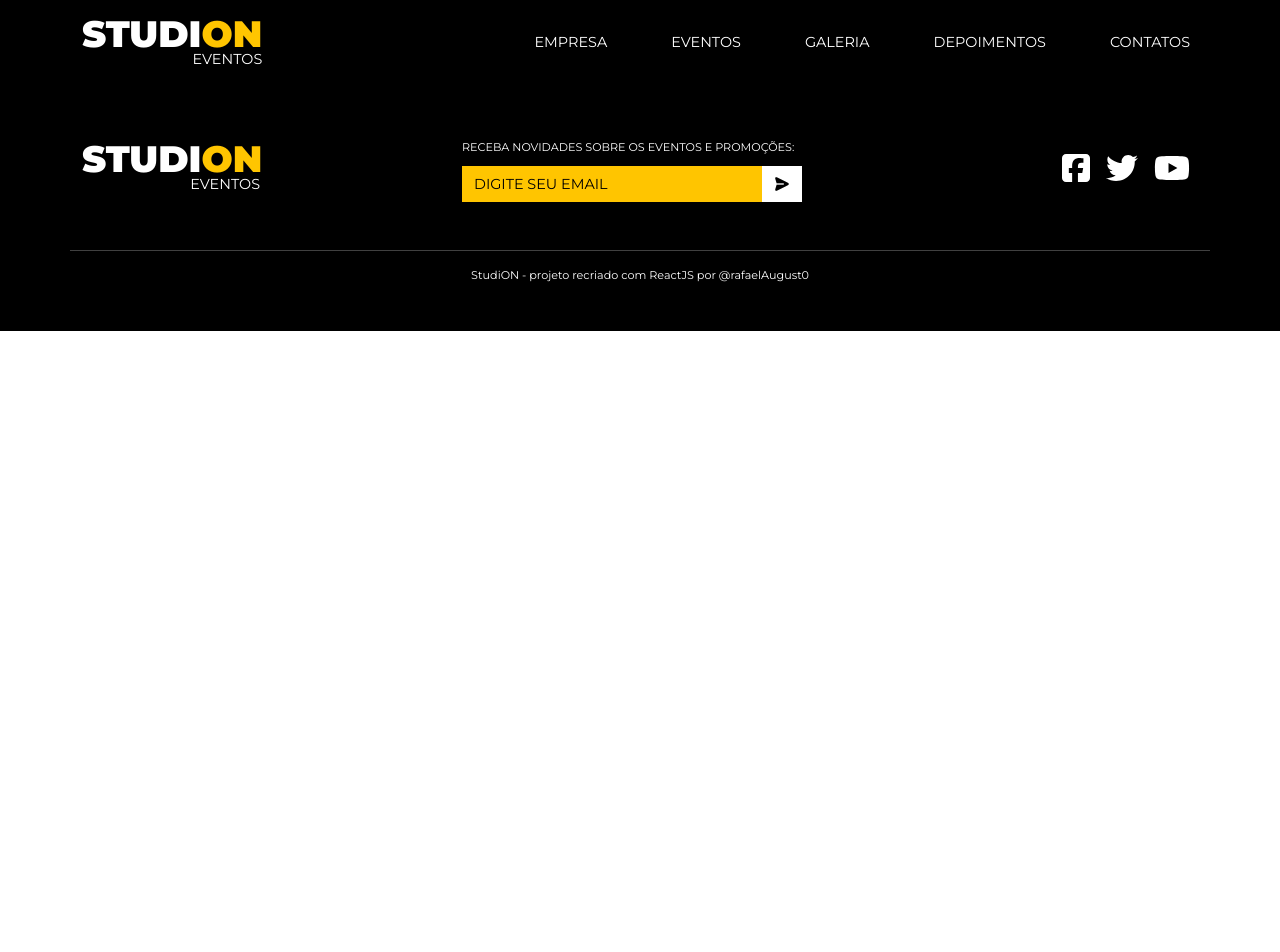
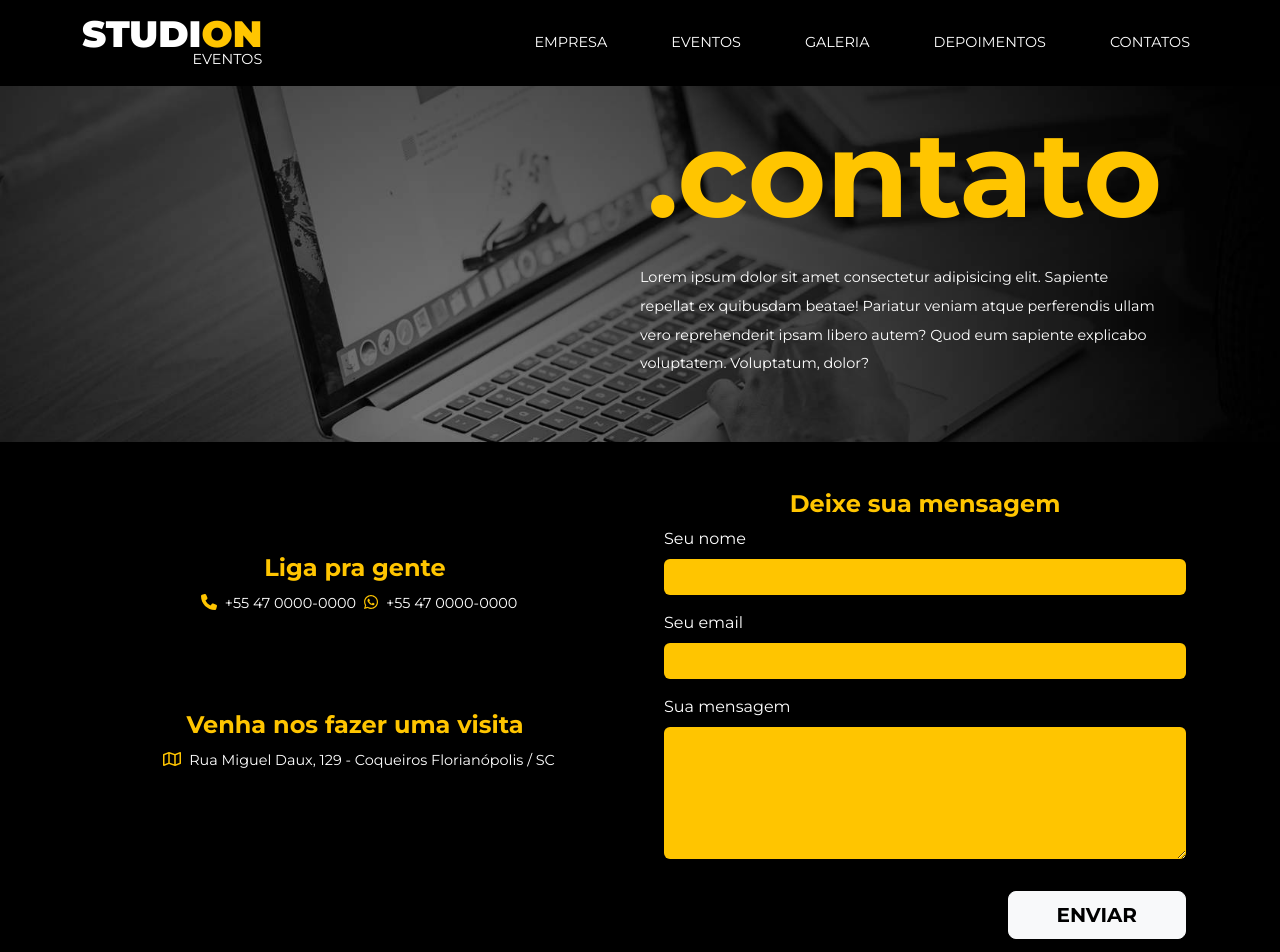
Before and after one commit to rafaelAugust0/StudiON, a React (Create React App) app: page /contatos in a window 1280 px wide. Shown: the top 952 px of the page. Before the commit the page ends 800 px from the top, so only its background shows below. Built offline with nearby package versions, Linux system fonts and the light colour scheme.

Commit message:
created fifth page (CONTATOS)

```diff
--- a/src/App.js
+++ b/src/App.js
@@ -10,6 +10,7 @@ import Empresa from "./pages/Empresa";
 import Eventos from "./pages/Eventos";
 import Galeria from "./pages/Galeria";
 import Depoimentos from "./pages/Depoimentos";
+import Contato from "./pages/Contatos";
 
 import Footer from './components/Footer';
 
@@ -24,6 +25,7 @@ function App() {
           <Route path="/eventos" element={<Eventos/>}/>
           <Route path="/galeria" element={<Galeria/>}/>
           <Route path="/depoimentos" element={<Depoimentos/>}/>
+          <Route path="/contatos" element={<Contato/>}/>
         </Routes>
 
         <Footer/>
--- /dev/null
+++ b/src/pages/Contatos.js
@@ -0,0 +1,79 @@
+import React from "react";
+import { Container, Row, Col, Button, Form } from "react-bootstrap";
+import { FontAwesomeIcon } from "@fortawesome/react-fontawesome";
+import { faPhone } from "@fortawesome/free-solid-svg-icons";
+import { faWhatsapp } from "@fortawesome/free-brands-svg-icons";
+import { faMap } from "@fortawesome/free-regular-svg-icons";
+
+import './Contatos.scss'
+import contato from '../images/contato.jpg'
+
+const Contato = () => {
+
+    return (
+        <section className="contact">
+            <div className="contact" style={{backgroundImage: `url(${contato})`}}>
+                <Container>
+                    <Row>
+                        <Col className="my-5 px-lg-5 d-block d-lg-flex flex-column align-items-end">
+                            <h1 className="mb-5">.contato</h1>
+                            <p>
+                                Lorem ipsum dolor sit amet consectetur adipisicing elit.
+                                Sapiente repellat ex quibusdam beatae! Pariatur veniam atque perferendis ullam vero
+                                reprehenderit ipsam libero autem? Quod eum sapiente explicabo voluptatem. Voluptatum, dolor?
+                            </p>
+                        </Col>
+                    </Row>
+                </Container>
+            </div>
+                <div className="contact__infos">
+                    <Container className="py-5">
+                        <Row className="d-flex flex-lg-row flex-column">
+                            <Col>
+                                <Container>
+                                    <div className="numbers my-3 py-5 text-center">
+                                        <h3>Liga pra gente</h3>
+                                        <FontAwesomeIcon icon={faPhone} color="#ffc500" className="mx-2"/>
+                                        <span>+55 47 0000-0000</span>
+                                        <FontAwesomeIcon icon={faWhatsapp} color="#ffc500" className="mx-2"/>
+                                        <span>+55 47 0000-0000</span>
+                                    </div>
+                                    <div className="address my-5 text-center">
+                                    <h3>Venha nos fazer uma visita</h3>
+                                        <FontAwesomeIcon icon={faMap} color="#ffc500" className="mx-2"/>
+                                        <span>Rua Miguel Daux, 129 - Coqueiros Florianópolis / SC</span>
+                                    </div>
+                                </Container>
+                            </Col>
+                            <Col>
+                                <Container>
+                                    <div className="form-contact">
+                                        <h3 className="text-center">Deixe sua mensagem</h3>
+                                        <Form>
+                                            <Form.Group className="mb-3" controlId="formBasicName">
+                                                <Form.Label>Seu nome</Form.Label>
+                                                <Form.Control type="text"/>
+                                            </Form.Group>
+                                            <Form.Group className="mb-3" controlId="formBasicEmail">
+                                                <Form.Label>Seu email</Form.Label>
+                                                <Form.Control type="email"/>
+                                            </Form.Group>
+                                            <Form.Group className="mb-3" controlId="formBasicText">
+                                                <Form.Label>Sua mensagem</Form.Label>
+                                                <textarea className="form-control" rows="5"/>
+                                            </Form.Group>
+                                            <Button variant="light" className="my-3 px-5" size="lg">
+                                                Enviar
+                                            </Button>
+                                        </Form>
+                                    </div>
+                                </Container>
+                            </Col>
+                        </Row>
+                    </Container>
+                </div>
+        </section>
+    )
+}
+
+export default Contato;
--- /dev/null
+++ b/src/pages/Contatos.scss
@@ -0,0 +1,101 @@
+section.contact {
+
+    background-color: #000;
+
+    div.contact {
+        background-size: cover;
+        background-position: center;
+        background-repeat: no-repeat;
+        background-attachment: fixed;
+
+        & h1 {
+            font-size: 7.5rem;
+            font-weight: 700;
+            text-transform: lowercase;
+            color: #ffc500;
+            float: right;
+        }
+
+        & p {
+            font-size: 0.9rem;
+            line-height: 1.8rem;
+            text-transform: none;
+            color: #fff;
+            float: right;
+            width: 50%;
+        }
+
+        @media screen and (max-width:902px) {
+
+            & h1 {
+                font-size: 4rem;
+                float: none;
+                text-align: center;
+            }
+
+            & p {
+                float: none;
+                text-align: center;
+                width: 100%;
+            }
+        }
+
+        &__infos {
+            & h3 {
+                font-size: 1.5rem;
+                font-weight: 700;
+                color: #ffc500;
+                text-transform: none;
+            }
+
+            & span {
+                font-size: 0.9rem;
+                font-weight: 400;
+                text-transform: none;
+            }
+
+            & div.form-contact {
+                & label {
+                    color: #fff;
+                    text-transform: none;
+                }
+
+                & input {
+                    background-color: #ffc500;
+                    color: #000;
+                    font-weight: 700;
+                    border: none;
+                    text-transform: none;
+
+                    &#formBasicEmail.form-control {
+                        text-transform: lowercase;
+                    }
+
+                    &:focus {
+                        box-shadow: 0 0 0 0;
+                    }
+                }
+
+                & textarea.form-control {
+                    background-color: #ffc500;
+                    text-transform: none;
+                    color: #000;
+                    font-weight: 700;
+                    border: none;
+                }
+
+                & button {
+                    font-weight: 700;
+                    text-transform: uppercase;
+                    float: right;
+
+                    &:hover {
+                        border: 2px solid #fff;
+                        background-color: #ffc500;
+                        transition: 0.5s;
+                    }
+                }
+            }
+        }
+    }
+}
```
Also changed, not shown: src/images/contato.jpg (added).
